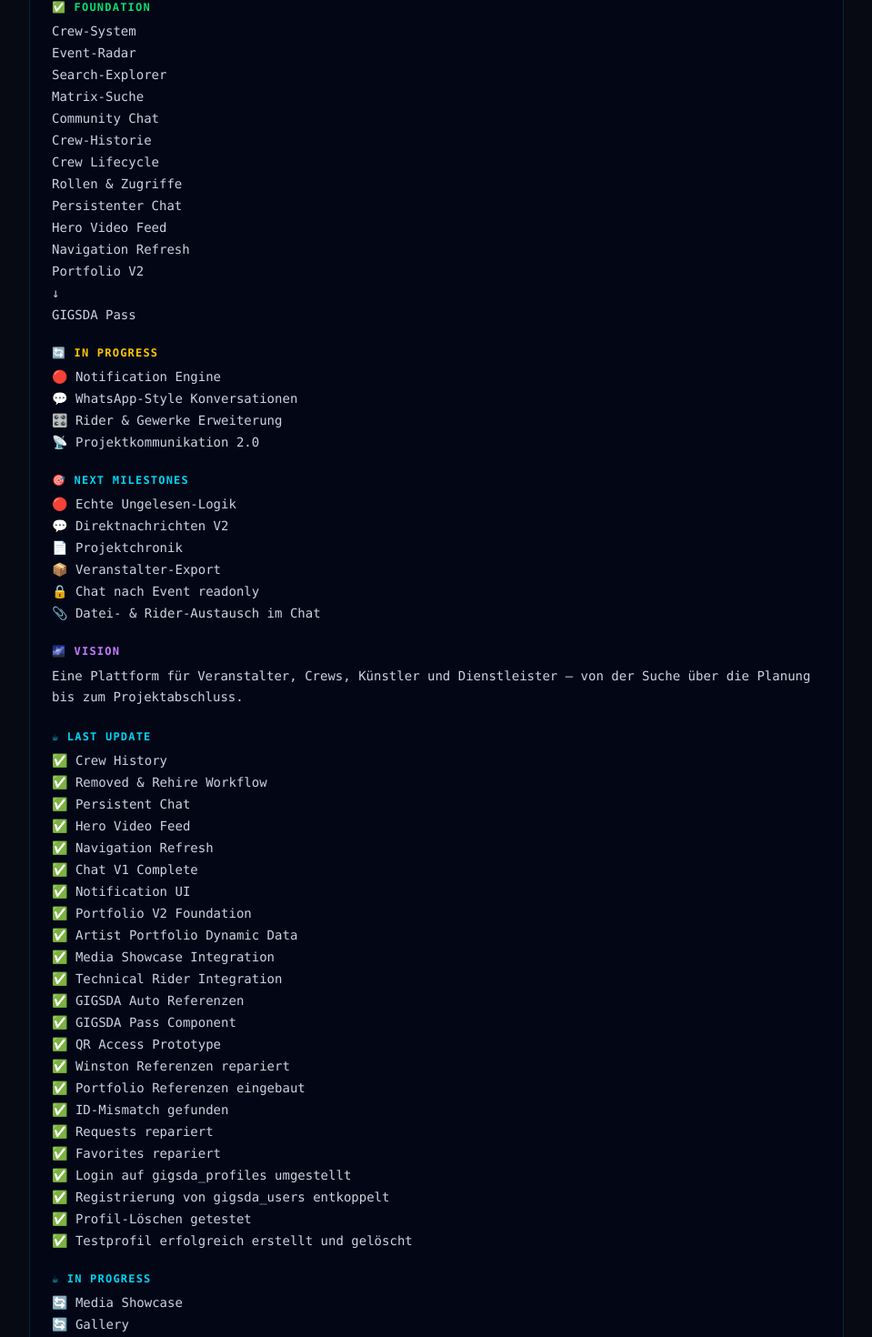
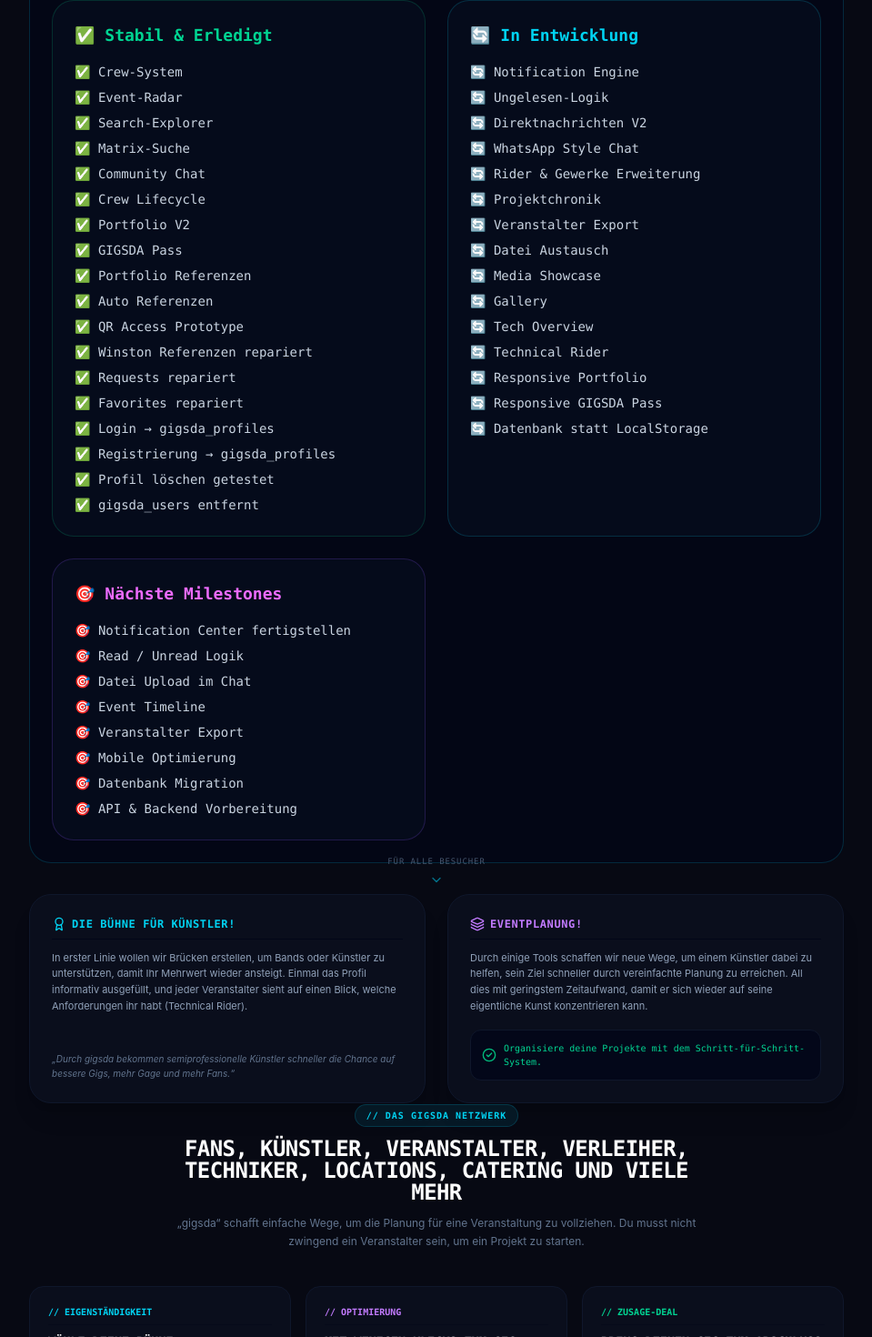
Before and after one commit to Bossid300/B2B-fertig, a React (Vite) app: page / in a window 1280 px wide. Shown: the part 1260-2730 px from the top of the page at 91% size, without its empty margins (160-1119 px from the left). Built offline with nearby package versions, Linux system fonts and the light colour scheme.

Commit message:
Rider Check Status Übersicht mit Gewerken

```diff
--- a/src/App.jsx
+++ b/src/App.jsx
@@ -449,6 +449,7 @@
               onNavigateToStep={setView}
               progress={progress}
               currentProfileName={ticketName}
+              onSelectEvent={setActiveEvent}
             />
           )}
 
--- a/src/RiderZentrale.jsx
+++ b/src/RiderZentrale.jsx
@@ -4,6 +4,8 @@
 import ProfileSkillBox from "./components/ProfileSkillBox";
 import ProfileEquipmentBox from "./components/ProfileEquipmentBox";
 import RiderCard from "./components/cards/RiderCard";
+import ProfileGalleryBox from "./components/ProfileGalleryBox";
+import ProfileHilfeBox from './components/ProfileHilfeBox';
 
 export default function RiderZentrale({ onBack, activeEvent, setFavorites }) {
 
@@ -252,10 +254,29 @@
         );
 
     case "Material":
+    case "Verleiher":
       return (
-          <div>
-            Material-Rider kommt hier rein
+        <div className="space-y-6">
+
+          <ProfileEquipmentBox
+            currentProfileName={selectedMember.name}
+            isOwner={true}
+          />
+
+          <ProfileGalleryBox
+            currentProfileName={selectedMember.name}
+            isOwner={true}
+          />
+
         </div>
+      );
+
+    case "Fan":
+      return (
+        <ProfileHilfeBox
+          currentProfileName={selectedMember.name}
+          isOwner={true}
+        />
       );
 
     default:
--- a/src/StageSpecs.jsx
+++ b/src/StageSpecs.jsx
@@ -9,7 +9,11 @@
   const [selectedElement, setSelectedElement] = useState(null);
 
   // Holt die crewIds aus dem aktiven Event
-  const crewIds = activeEvent && Array.isArray(activeEvent.crewIds) ? activeEvent.crewIds : [];
+
+  const crewIds =
+    Array.isArray(activeEvent?.crewIds)
+      ? activeEvent.crewIds
+      : [];
 
   // 📡 DYNAMISCHER KANAL- & BÜHNEN-GENERATOR (Basiert auf Schritt 1)
   useEffect(() => {
@@ -45,7 +49,7 @@
     // Kanäle nach Kanalnummer sortieren
     setChannels(dynamicChannels.sort((a, b) => a.ch - b.ch));
     setStageElements(dynamicElements);
-  }, [crewIds]);
+  }, [activeEvent]);
 
   const handleApproveAll = () => {
     setIsApproved(true);
@@ -65,6 +69,59 @@
     ));
   };
 
+
+
+
+
+  const riderCenter =
+  activeEvent?.riderCenter || {};
+
+  const riderEntries =
+    Object.values(riderCenter);
+
+
+  const sortedCrewIds = [...crewIds].sort((a, b) => {
+
+    const riderA = riderCenter?.[a];
+    const riderB = riderCenter?.[b];
+
+    const priority = (rider) => {
+      if (rider?.changed) return 1;
+      if (rider?.confirmed) return 2;
+      return 0;
+    };
+
+    return priority(riderA) - priority(riderB);
+  });
+
+
+  const confirmedCount =
+    riderEntries.filter(
+      r => r?.confirmed
+    ).length;
+
+  const changedCount =
+    riderEntries.filter(
+      r => r?.changed
+    ).length;
+
+  const openCount =
+    Math.max(
+      crewIds.length -
+        confirmedCount -
+        changedCount,
+      0
+    );
+
+  const riderProgress =
+    crewIds.length > 0
+      ? Math.round(
+          (confirmedCount /
+            crewIds.length) *
+            100
+        )
+      : 0;
+
   return (
     <div className="max-w-4xl mx-auto space-y-6 my-6 p-4 text-xs text-slate-300 font-mono animate-fade-in">
 
@@ -72,6 +129,140 @@
       <FahrplanMetrics progress={progress} activeStep="stage" onNavigate={onNavigateToStep} />
 
       {/* HEADER */}
+{/* TWO COLUMN GRID */}
+{/* RIDER STATUS ÜBERSICHT */}
+<div className="bg-slate-900/40 border border-slate-800 rounded-3xl p-5 shadow-xl">
+
+  <div className="flex items-center justify-between border-b border-slate-800 pb-3 mb-4">
+
+    <h3 className="text-xs font-bold text-white uppercase tracking-wider">
+      Rider Status
+    </h3>
+
+    <span className="text-[10px] text-cyan-400 font-black uppercase">
+      Veranstalter Übersicht
+    </span>
+
+  </div>
+
+  <div className="grid grid-cols-3 gap-3 mb-4">
+
+    <div className="bg-slate-950 rounded-xl p-3 border border-emerald-500/20">
+      <div className="text-[10px] text-slate-500 uppercase">
+        Bestätigt
+      </div>
+
+      <div className="text-xl font-black text-emerald-400">
+        {confirmedCount}
+      </div>
+    </div>
+
+    <div className="bg-slate-950 rounded-xl p-3 border border-amber-500/20">
+      <div className="text-[10px] text-slate-500 uppercase">
+        Geändert
+      </div>
+
+      <div className="text-xl font-black text-amber-400">
+        {changedCount}
+      </div>
+    </div>
+
+    <div className="bg-slate-950 rounded-xl p-3 border border-red-500/20">
+      <div className="text-[10px] text-slate-500 uppercase">
+        Offen
+      </div>
+
+      <div className="text-xl font-black text-red-400">
+        {openCount}
+      </div>
+    </div>
+
+  </div>
+
+  <div className="text-[11px] text-slate-400">
+    Rider-Fortschritt: <span className="text-cyan-400 font-black">
+      {riderProgress}%
+    </span>
+  </div>
+
+
+  <div className="mt-5 border-t border-slate-800 pt-4">
+
+    <div className="text-[10px] text-slate-500 uppercase tracking-wider mb-3">
+      Aktive Gewerke
+    </div>
+
+    <div className="space-y-2">
+
+        {sortedCrewIds.map((crewId) => {
+
+          const profiles = JSON.parse(
+            localStorage.getItem("gigsda_profiles") || "[]"
+          );
+
+          const member = profiles.find(
+            p => p.id === crewId
+          );
+
+          const rider =
+            riderCenter?.[crewId];
+
+          const state =
+            rider?.changed
+              ? "🟡"
+              : rider?.confirmed
+                ? "🟢"
+                : "🔴";
+
+          return (
+            <div
+              key={crewId}
+              className="
+                flex
+                justify-between
+                items-center
+                bg-slate-950/60
+                border
+                border-slate-900
+                rounded-xl
+                px-3
+                py-2
+              "
+            >
+              <div>
+
+                <div className="text-[11px] text-white font-bold">
+                  {member?.name || crewId}
+                </div>
+
+                <div className="text-[9px] text-slate-500">
+                  {member?.role || "Unbekannt"}
+                </div>
+
+              </div>
+
+              <span className="text-lg">
+                {state}
+              </span>
+
+            </div>
+          );
+
+        })}
+
+    </div>
+
+  </div>
+
+
+</div>
+
+
+
+
+
+
+
       <div className="flex flex-col sm:flex-row justify-between items-start sm:items-center bg-slate-900 border border-slate-800 p-6 rounded-3xl shadow-xl gap-4">
         <div>
           {activeEvent ? (
--- a/src/components/Roadmap.jsx
+++ b/src/components/Roadmap.jsx
@@ -14,134 +14,83 @@
         </p>
       </div>
 
-      <div className="space-y-6">
+<div className="grid grid-cols-1 lg:grid-cols-2 gap-6">
 
-        <div>
-          <h3 className="text-green-400 font-black uppercase text-xs tracking-widest mb-2">
-            ✅ Foundation
-          </h3>
+  {/* FERTIG */}
+  <div className="bg-slate-900/30 border border-emerald-500/20 rounded-3xl p-6">
+    <h3 className="text-emerald-400 font-black text-lg mb-4">
+      ✅ Stabil & Erledigt
+    </h3>
+
+    <div className="space-y-2 text-sm text-slate-300">
+      <p>✅ Crew-System</p>
+      <p>✅ Event-Radar</p>
+      <p>✅ Search-Explorer</p>
+      <p>✅ Matrix-Suche</p>
+      <p>✅ Community Chat</p>
+      <p>✅ Crew Lifecycle</p>
+      <p>✅ Portfolio V2</p>
+      <p>✅ GIGSDA Pass</p>
+      <p>✅ Portfolio Referenzen</p>
+      <p>✅ Auto Referenzen</p>
+      <p>✅ QR Access Prototype</p>
+      <p>✅ Winston Referenzen repariert</p>
+      <p>✅ Requests repariert</p>
+      <p>✅ Favorites repariert</p>
+      <p>✅ Login → gigsda_profiles</p>
+      <p>✅ Registrierung → gigsda_profiles</p>
+      <p>✅ Profil löschen getestet</p>
+      <p>✅ gigsda_users entfernt</p>
+    </div>
+  </div>
+
+  {/* IN ARBEIT */}
+  <div className="bg-slate-900/30 border border-cyan-500/20 rounded-3xl p-6">
+    <h3 className="text-cyan-400 font-black text-lg mb-4">
+      🔄 In Entwicklung
+    </h3>
+
+    <div className="space-y-2 text-sm text-slate-300">
+      <p>🔄 Notification Engine</p>
+      <p>🔄 Ungelesen-Logik</p>
+      <p>🔄 Direktnachrichten V2</p>
+      <p>🔄 WhatsApp Style Chat</p>
+      <p>🔄 Rider & Gewerke Erweiterung</p>
+      <p>🔄 Projektchronik</p>
+      <p>🔄 Veranstalter Export</p>
+      <p>🔄 Datei Austausch</p>
+      <p>🔄 Media Showcase</p>
+      <p>🔄 Gallery</p>
+      <p>🔄 Tech Overview</p>
+      <p>🔄 Technical Rider</p>
+      <p>🔄 Responsive Portfolio</p>
+      <p>🔄 Responsive GIGSDA Pass</p>
+      <p>🔄 Datenbank statt LocalStorage</p>
+    </div>
+  </div>
 
 
-<ul className="text-slate-300 text-sm space-y-1">
-  <li>Crew-System</li>
-  <li>Event-Radar</li>
-  <li>Search-Explorer</li>
-  <li>Matrix-Suche</li>
-  <li>Community Chat</li>
-  <li>Crew-Historie</li>
-  <li>Crew Lifecycle</li>
-  <li>Rollen & Zugriffe</li>
-  <li>Persistenter Chat</li>
-  <li>Hero Video Feed</li>
-  <li>Navigation Refresh</li>
-  <li>Portfolio V2</li>
-  <li>↓</li>
-  <li>GIGSDA Pass</li>
-</ul>
+  {/* NEXT */}
+  <div className="bg-slate-900/30 border border-violet-500/20 rounded-3xl p-6">
+    <h3 className="text-fuchsia-400 font-black text-lg mb-4">
+      🎯 Nächste Milestones
+    </h3>
+
+  <div className="space-y-2 text-sm text-slate-300">
+      <p>🎯 Notification Center fertigstellen</p>
+      <p>🎯 Read / Unread Logik</p>
+      <p>🎯 Datei Upload im Chat</p>
+      <p>🎯 Event Timeline</p>
+      <p>🎯 Veranstalter Export</p>
+      <p>🎯 Mobile Optimierung</p>
+      <p>🎯 Datenbank Migration</p>
+      <p>🎯 API & Backend Vorbereitung</p>
+    </div>
+  </div>
 
 
-        </div>
 
-        <div>
-          <h3 className="text-yellow-400 font-black uppercase text-xs tracking-widest mb-2">
-            🔄 In Progress
-          </h3>
-
-
-<ul className="text-slate-300 text-sm space-y-1">
-  <li>🔴 Notification Engine</li>
-  <li>💬 WhatsApp-Style Konversationen</li>
-  <li>🎛️ Rider & Gewerke Erweiterung</li>
-  <li>📡 Projektkommunikation 2.0</li>
-</ul>
-
-        </div>
-
-        <div>
-          <h3 className="text-cyan-400 font-black uppercase text-xs tracking-widest mb-2">
-            🎯 Next Milestones
-          </h3>
-
-
-<ul className="text-slate-300 text-sm space-y-1">
-  <li>🔴 Echte Ungelesen-Logik</li>
-  <li>💬 Direktnachrichten V2</li>
-  <li>📄 Projektchronik</li>
-  <li>📦 Veranstalter-Export</li>
-  <li>🔒 Chat nach Event readonly</li>
-  <li>📎 Datei- & Rider-Austausch im Chat</li>
-</ul>
-
-        </div>
-
-        <div>
-          <h3 className="text-purple-400 font-black uppercase text-xs tracking-widest mb-2">
-            🌌 Vision
-          </h3>
-
-          <p className="text-slate-300 text-sm leading-relaxed">
-            Eine Plattform für Veranstalter, Crews, Künstler und
-            Dienstleister – von der Suche über die Planung bis zum
-            Projektabschluss.
-          </p>
-        </div>
-
-<div>
-  <h3 className="text-cyan-400 font-black uppercase text-xs tracking-widest mb-2">
-    ☕ Last Update
-  </h3>
-
-  <ul className="text-slate-300 text-sm space-y-1">
-    <li>✅ Crew History</li>
-    <li>✅ Removed & Rehire Workflow</li>
-    <li>✅ Persistent Chat</li>
-    <li>✅ Hero Video Feed</li>
-    <li>✅ Navigation Refresh</li>
-    <li>✅ Chat V1 Complete</li>
-    <li>✅ Notification UI</li>
-
-    <li>✅ Portfolio V2 Foundation</li>
-    <li>✅ Artist Portfolio Dynamic Data</li>
-    <li>✅ Media Showcase Integration</li>
-    <li>✅ Technical Rider Integration</li>
-    <li>✅ GIGSDA Auto Referenzen</li>
-    <li>✅ GIGSDA Pass Component</li>
-    <li>✅ QR Access Prototype</li>
-
-    <li>✅ Winston Referenzen repariert</li>
-    <li>✅ Portfolio Referenzen eingebaut</li>
-    <li>✅ ID-Mismatch gefunden</li>
-    <li>✅ Requests repariert</li>
-    <li>✅ Favorites repariert</li>
-    <li>✅ Login auf gigsda_profiles umgestellt</li>
-    <li>✅ Registrierung von gigsda_users entkoppelt</li>
-    <li>✅ Profil-Löschen getestet</li>
-    <li>✅ Testprofil erfolgreich erstellt und gelöscht</li>
-  </ul>
 </div>
-
-<div>
-  <h3 className="text-cyan-400 font-black uppercase text-xs tracking-widest mb-2">
-    ☕ In Progress
-  </h3>
-
-  <ul className="text-slate-300 text-sm space-y-1">
-    <li>🔄 Media Showcase</li>
-    <li>🔄 Gallery</li>
-    <li>🔄 Tech Overview</li>
-    <li>🔄 Technical Rider</li>
-
-    <li>🔄 ...</li>
-
-    <li>🔄 Cleaning gigsda_users entkoppeln</li>
-    <li>✅ CrewFavoritenListe.jsx</li>
-    <li>✅ LoginRegisterMask.jsx</li>
-    <li>🔄 App.jsx</li>
-
-  </ul>
-</div>
-
-      </div>
     </div>
   );
 }
```
Lines whose indentation alone changed are shown as unchanged.
